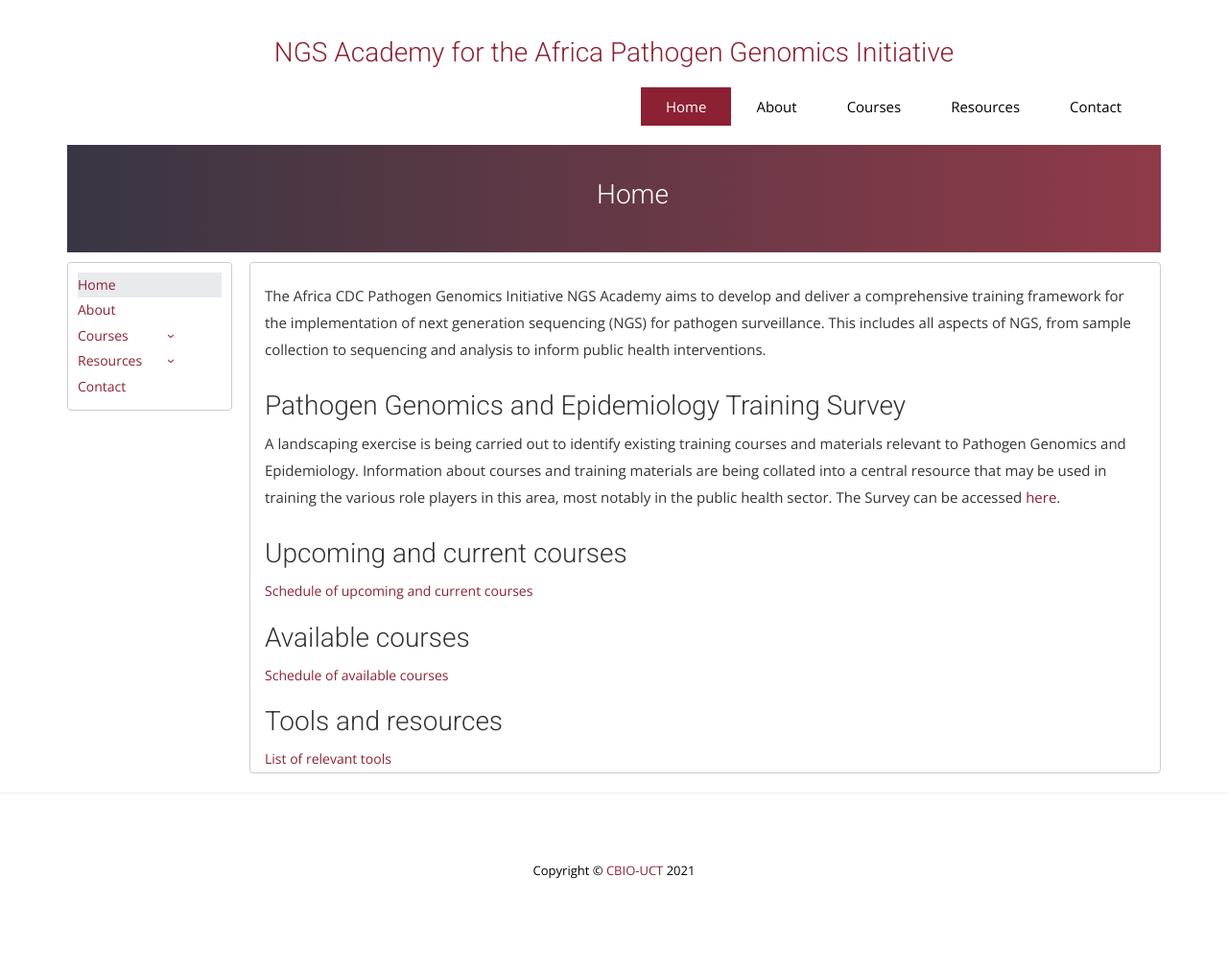
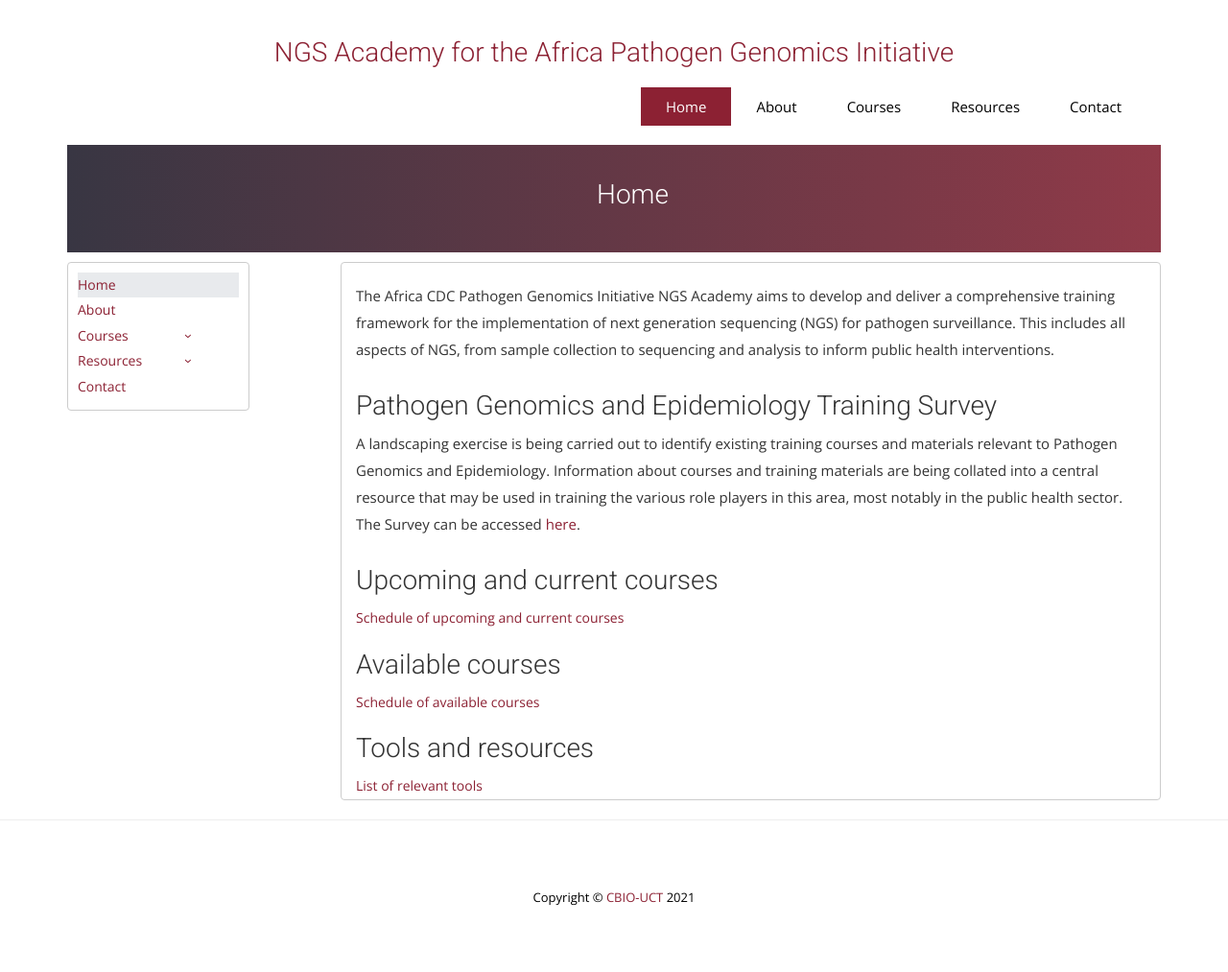
Before and after one commit to pmaturure3/ngs-academy, a Jekyll site: the page built from index.html, in a window 1280 px wide. Shown: the whole page at 96% size. Built offline with Jekyll 4.4.1, drawn with Linux system fonts in a browser that asks for light colours; nearby versions of some CDN libraries; some web fonts are replaced; comment, search, counter and statistics services are not loaded; before the commit the page ends 985 px from its top, so only the background shows below that.

```diff
--- a/_includes/side-nav_js.html
+++ b/_includes/side-nav_js.html
@@ -71,9 +71,12 @@
         <ul class="side-main-nav-ul">
 
 
-            <li {% if page.url=="/" %}class="sub_color" {% endif %}><a href="{{ site.url }}"> Home </a></li>
+            <li {% if page.url=="/" %}class="sub_color" {% endif %}><a href="{{ site.url }}"> Home </a>
+            </li>
 
-            <li {% if page.url=="/about/" %}class="sub_color" {% endif %}><a href="/about/"> About</a></li>
+            <li {% if page.url=="/about/" %}class="sub_color" {% endif %}><a href="/about/">
+                    About</a>
+            </li>
 
             <li id="01courselist" {% if page.url=="/courses/" %}class="sub_color" {% endif %} id="left_menu_item"><a
                     href="/courses/">
@@ -105,7 +108,7 @@
                             href="/resources/publications/"> Publications </a></li>
                 </ul>
             </li>
-            <li {% if page.url=="/contact/" %}class="sub_color" {% endif %}><a href="/"><a href="/contact/">Contact</a>
+            <li {% if page.url=="/contact/" %}class="sub_color" {% endif %}><a href="/contact/">Contact</a>
             </li>
         </ul>
 
--- a/_layouts/default.html
+++ b/_layouts/default.html
@@ -175,12 +175,16 @@
             <p></p>
             <div class="container">
 
-                <div class="col-md-2 border-0 ">
+                <div class="col-sm-2 col-md-2 col-lg-2">
                     {% include side-nav_js.html %}
 
                 </div>
+                <div class="col-sm-1 col-md-1 col-lg-1">
 
-                <div class="col-lg-10 col-md-10 col-sm-10 border cont_side_nav_border" class="my-auto">
+
+                </div>
+
+                <div class="col-sm-9 col-md-9 col-lg-9  cont_side_nav_border" class="my-auto">
                     {{content}}
                 </div>
 
--- a/css/style.css
+++ b/css/style.css
@@ -1012,6 +1012,6 @@
   border: 1px solid #ccc;
   border-radius:4px;
 padding: 10px;
-margin-right:3px;
+
 
 }
```
